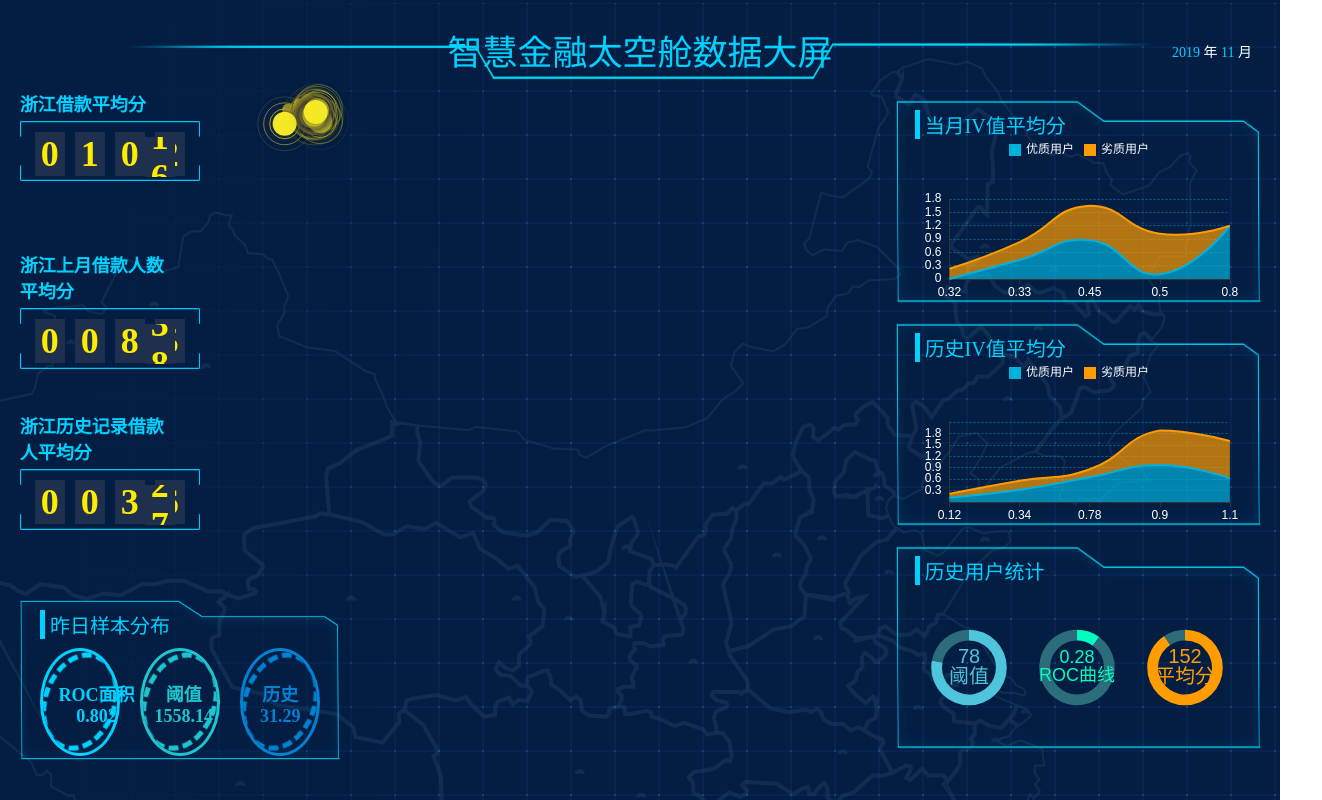
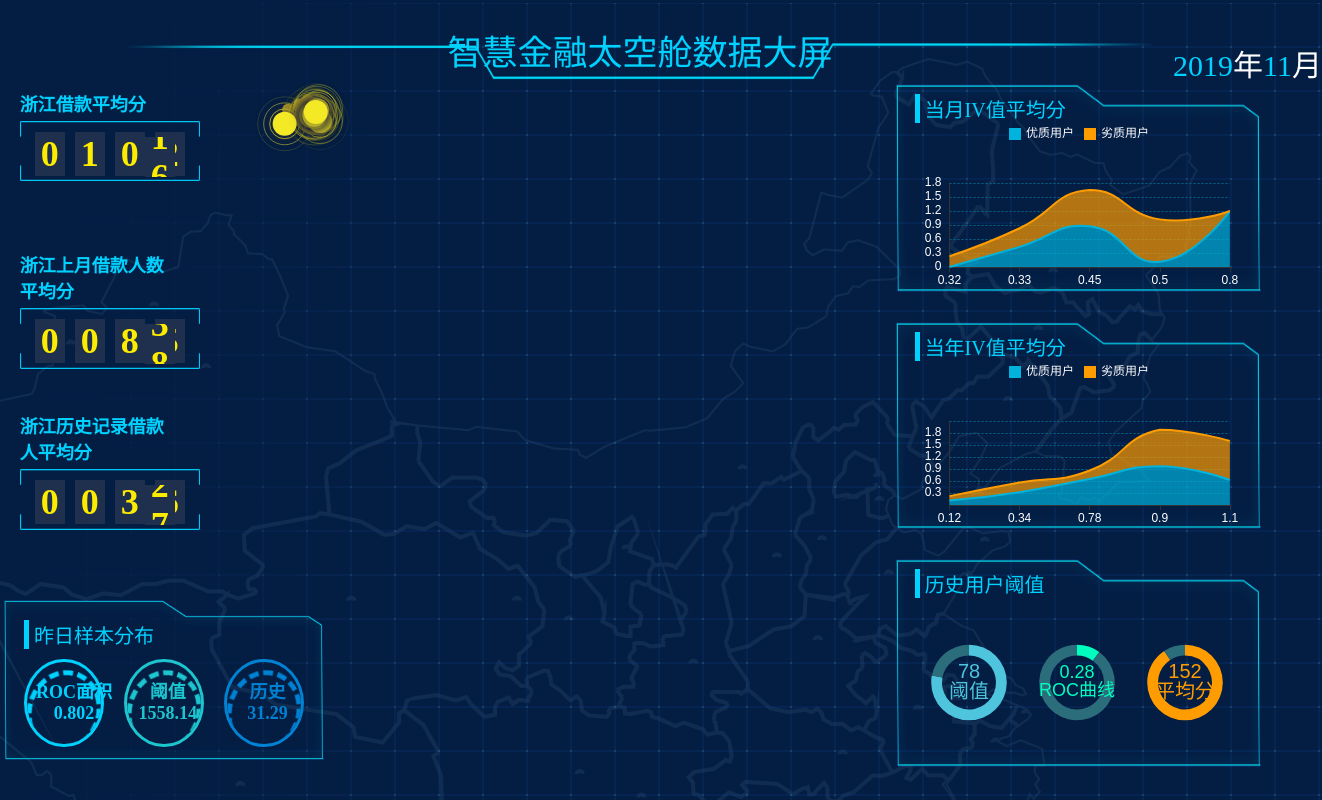
Before and after one commit to xlfdqf/big-screen-project, a Vue app: page /home3 in a window 1280 px wide. Shown: the whole page, 1322 px wide, since content can reach past the window. Built offline with nearby package versions, Linux system fonts and the light colour scheme; what v-charts would draw is missing.

Commit message:
适配大屏

```diff
--- a/src/views/Home.vue
+++ b/src/views/Home.vue
@@ -5,7 +5,7 @@
          <div class="top-content">
            <p class="top-title">智慧金融太空舱数据大屏</p>
            <div class="top-img"><div class="top-img-item"></div></div>
-           <div class="top-date" style="font-family:'楷体'"><span style="color:#00D2FF;">2019&nbsp;</span>年<span style="color:#00D2FF;">&nbsp;11</span>&nbsp;月</div>
+           <div class="top-date" style="font-family:'楷体'"><span style="color:#00D2FF;">2019</span>年<span style="color:#00D2FF;">11</span>月</div>
          </div>
       </div>
        <div class="bottom">
@@ -25,7 +25,7 @@
 			   <div class="right fl">
             <div class="right-item">
               <div class="right-items">
-                  <div class="right-item-tit">历史用户统计</div>
+                  <div class="right-item-tit">历史特征</div>
                   <div class="yibiaochart">
                     <div class="yibiaochart-item"><yibiaoEchart1 /><p>总特征：479</p></div>
                     <div class="yibiaochart-item"><yibiaoEchart2 /><p>模型特征：29</p></div>
@@ -237,9 +237,10 @@ export default {
 }
 .top-date {
   color: #ffffff;
-  font-size: 0.875rem;
+  font-size: 30px;
   float: right;
-  right: -6.25rem;
+  /* right: -6.25rem; */
+  right: -170px;
   position: absolute;
 
   /* font-family: "LESLIE-Regular" !important; */
@@ -265,7 +266,7 @@ export default {
   width: 30%;
   height: 100%;
   box-sizing: border-box;
-  padding-top: 1.25rem;
+  padding-top: 0.25rem;
 }
 .right-items {
   width: 95%;
@@ -279,7 +280,8 @@ export default {
   height: 29%;
   box-sizing: border-box;
   padding: 0 10px;
-  margin-bottom: 1.25rem;
+  /* margin-bottom: 1.25rem; */
+  margin-bottom: 40px;
   background: url("../assets/image/kuang.png");
   background-size: 100% 100%;
   /* border: 1px solid #02c1d4; */
--- a/src/views/Home2.vue
+++ b/src/views/Home2.vue
@@ -5,7 +5,7 @@
          <div class="top-content">
            <p class="top-title">智慧金融太空舱数据大屏</p>
            <div class="top-img"><div class="top-img-item"></div></div>
-           <div class="top-date" style="font-family:'楷体'"><span style="color:#00D2FF;">2019&nbsp;</span>年<span style="color:#00D2FF;">&nbsp;11</span>&nbsp;月</div>
+           <div class="top-date" style="font-family:'楷体'"><span style="color:#00D2FF;">2019</span>年<span style="color:#00D2FF;">11</span>月</div>
          </div>
       </div>
        <div class="bottom">
@@ -46,7 +46,7 @@
             </div>
              <div class="right-item" style="margin-left:10px;">
               <div class="right-items">
-                  <div class="right-item-tit" style="marign-bottom:20px;">当前特征IV值</div>
+                  <div class="right-item-tit" style="marign-bottom:20px;">历史特征IV值</div>
                   <div class="yibiaochart">
                     <bingEchart1/>
                   </div>
@@ -145,7 +145,7 @@
             </div>
             <div class="right-item">
                <div class="right-items">
-                  <div class="right-item-tit">历史IV值平均分</div>
+                  <div class="right-item-tit">本月用户统计</div>
                    <div class="yibiaochart">
                      <zhexianEchart/>
                   </div>
@@ -282,9 +282,9 @@ export default {
 }
 .top-date {
   color: #ffffff;
-  font-size: 0.875rem;
+  font-size: 30px;
   float: right;
-  right: -6.25rem;
+  right: -170px;
   position: absolute;
 
   /* font-family: "LESLIE-Regular" !important; */
@@ -310,7 +310,7 @@ export default {
   width: 25%;
   height: 100%;
   box-sizing: border-box;
-  padding-top: 1.25rem;
+  padding-top: 0.25rem;
   /* background-color: #3887aa; */
 }
 .right-items {
@@ -325,7 +325,7 @@ export default {
   height: 29%;
   box-sizing: border-box;
   padding: 0 10px;
-  margin-bottom: 1.25rem;
+  margin-bottom:35px;
   background: url("../assets/image/kuang.png");
   background-size: 100% 100%;
   /* border: 1px solid #02c1d4; */
--- a/src/views/Home3.vue
+++ b/src/views/Home3.vue
@@ -5,7 +5,7 @@
          <div class="top-content">
            <p class="top-title">智慧金融太空舱数据大屏</p>
            <div class="top-img"><div class="top-img-item"></div></div>
-           <div class="top-date" style="font-family:'楷体'"><span style="color:#00D2FF;">2019&nbsp;</span>年<span style="color:#00D2FF;">&nbsp;11</span>&nbsp;月</div>
+           <div class="top-date" style="font-family:'楷体'"><span style="color:#00D2FF;">2019</span>年<span style="color:#00D2FF;">11</span>月</div>
          </div>
       </div>
        <div class="bottom">
@@ -117,7 +117,7 @@
             </div>
             <div class="right-item">
               <div class="right-items">
-                  <div class="right-item-tit">历史IV值平均分</div>
+                  <div class="right-item-tit">当年IV值平均分</div>
                    <div class="yibiaochart">
                      <zhexianEchart2 />
                   </div>
@@ -125,7 +125,7 @@
             </div>
             <div class="right-item">
                <div class="right-items">
-                  <div class="right-item-tit">历史用户统计</div>
+                  <div class="right-item-tit">历史用户阈值</div>
                     <div class="yibiaochart">
                     <div class="yibiaochart-item"><huanEchart /></div>
                     <div class="yibiaochart-item"><huanEchart1 /></div>
@@ -283,9 +283,9 @@ export default {
 }
 .top-date {
   color: #ffffff;
-  font-size: 0.875rem;
+  font-size: 30px;
   float: right;
-  right: -6.25rem;
+  right: -170px;
   position: absolute;
 
   /* font-family: "LESLIE-Regular" !important; */
@@ -311,7 +311,7 @@ export default {
   width: 30%;
   height: 100%;
   box-sizing: border-box;
-  padding-top: 1.25rem;
+  padding-top: 0.25rem;
   /* background-color: #3887aa; */
 }
 .right-items {
@@ -326,7 +326,7 @@ export default {
   height: 29%;
   box-sizing: border-box;
   padding: 0 10px;
-  margin-bottom: 1.25rem;
+  margin-bottom:30px;
   background: url("../assets/image/kuang.png");
   background-size: 100% 100%;
   /* border: 1px solid #02c1d4; */
@@ -352,7 +352,7 @@ export default {
 /* 水波纹css container*/
 .shuiuibochart-item1 {
   width: 30%;
-  height: 85%;
+  height: 82%;
   border: 3px solid #00d2ff;
   border-radius: 50%;
   overflow: hidden;
@@ -380,12 +380,12 @@ export default {
   position: absolute;
   text-align: center;
   z-index: 9999;
-  top: 50%;
-  left: 12%;
+  top: 48%;
+  left: 10%;
 }
 .shuiuibochart-item2 {
   width: 30%;
-  height: 85%;
+  height: 82%;
   border: 3px solid #1dc5cf;
   border-radius: 50%;
   overflow: hidden;
@@ -411,12 +411,12 @@ export default {
   position: absolute;
   text-align: center;
   z-index: 9999;
-  top: 50%;
+  top: 48%;
   left: 42%;
 }
 .shuiuibochart-item3 {
   width: 30%;
-  height: 85%;
+  height: 82%;
   border: 3px solid #0181d1;
   border-radius: 50%;
   overflow: hidden;
@@ -442,8 +442,8 @@ export default {
   position: absolute;
   text-align: center;
   z-index: 9999;
-  top: 50%;
-  left: 75%;
+  top: 48%;
+  left: 76%;
 }
 /* 动画whirl,从0度旋转到360度 */
 @keyframes whirl {
@@ -606,10 +606,10 @@ export default {
   position: absolute;
   bottom: 40px;
   box-sizing: border-box;
-  padding: 0.625rem 1.25rem;
+  padding: 20px;
   background: url("../assets/image/kuang.png");
   background-size: 100% 100%;
-  margin-left: 1.25rem;
+  margin-left: 0.25rem;
 }
 .left-bottom-list {
   /* border: 1px solid #002dff; */
```
Also changed, not shown: package.json (line endings or trailing spaces), 1 other file (tests, documents, lock files or other folders).
